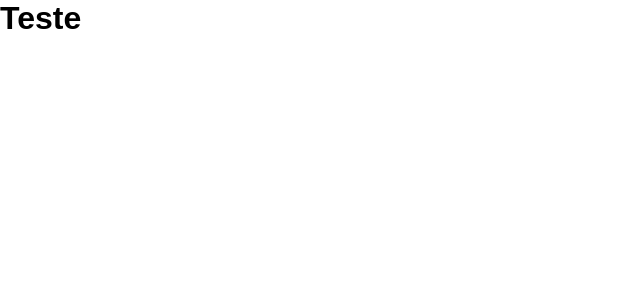
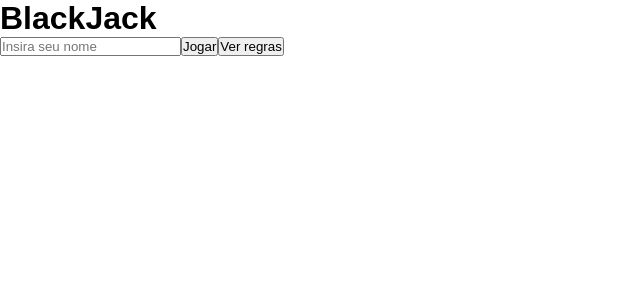
Before and after one commit to Lucas-PCN/BlackJack, a React (Create React App) app in the folder blackjack/: page / in a window 1280 px wide. Shown: the top 300 px of the page, without its empty margins (0-640 px from the left). Built offline with nearby package versions, Linux system fonts and the light colour scheme.

Commit message:
Feat: adição da pasta pages e protótipo da home

```diff
--- a/blackjack/src/App.js
+++ b/blackjack/src/App.js
@@ -1,7 +1,9 @@
+import Home from "./pages/Home";
+
 function App() {
   return (
     <div className="App">
-      <h1>Teste</h1>
+      <Home />
     </div>
   );
 }
--- /dev/null
+++ b/blackjack/src/pages/Home.js
@@ -0,0 +1,28 @@
+function Home() {
+  return (
+    <main>
+    <div>
+      <h1>BlackJack</h1>
+    </div>
+    <div>
+      <input
+        type="text"
+        placeholder="Insira seu nome"
+        name="name"
+      />
+      <button
+        type="button"
+      >
+        Jogar
+      </button>
+      <button
+        type="button"
+      >
+        Ver regras
+      </button>
+    </div>
+    </main>
+  );
+}
+
+export default Home;
```
